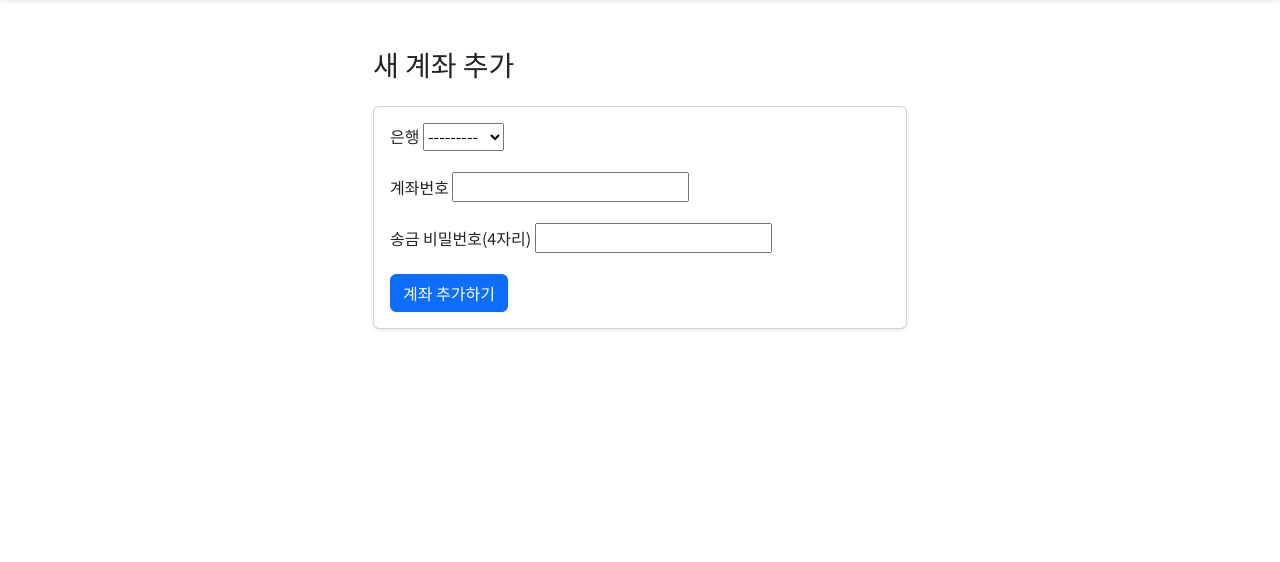
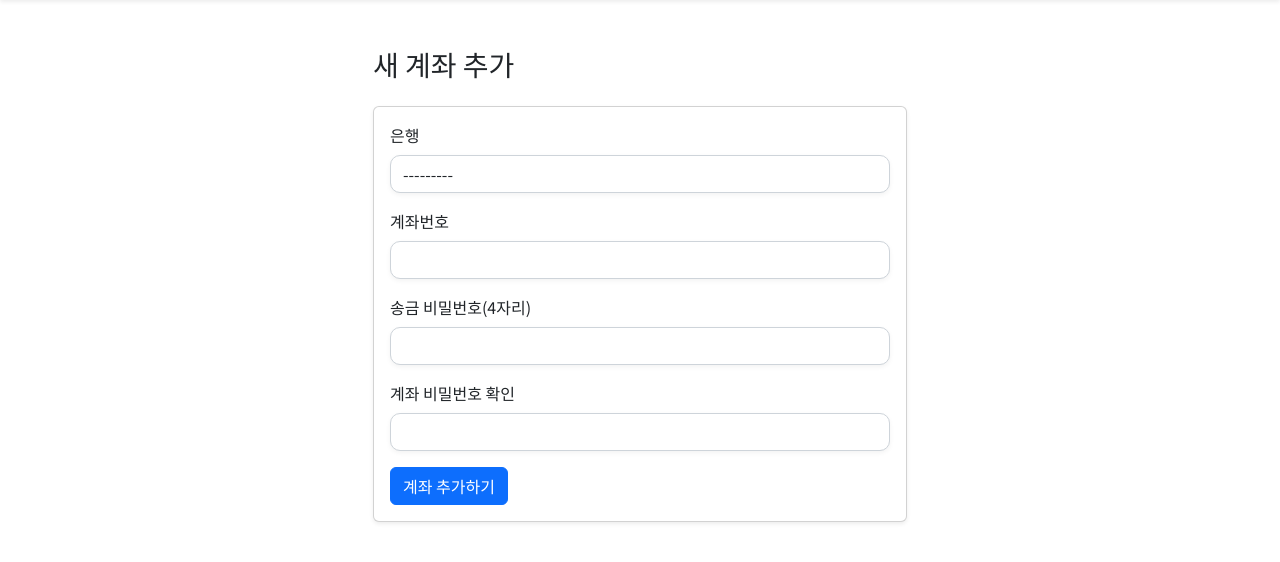
Before and after one commit to leeyonjoo150/samsam_fintech, a Django app: page /manacc/acc/create/ in a window 1280 px wide. Shown: the part 56-618 px from the top of the page. Run offline with Django 5.2, Linux system fonts and the light colour scheme; some web fonts are replaced.

Commit message:
폼 비밀번호 수정

```diff
--- a/manage_account/forms.py
+++ b/manage_account/forms.py
@@ -11,5 +11,7 @@ class AccountModelForm(forms.ModelForm):
             'acc_pw': '송금 비밀번호(4자리)',
         }
         widgets = {
-            'acc_pw': forms.PasswordInput(),
+            'acc_bank': forms.Select(attrs={'class': 'form-control'}),
+            'acc_num': forms.TextInput(attrs={'class': 'form-control'}),
+            'acc_pw': forms.PasswordInput(attrs={'class': 'form-control'}),
         }
--- /dev/null
+++ b/manage_account/static/manage_account/js/manacc.js
@@ -0,0 +1,13 @@
+document.getElementById('accountCreateForm').addEventListener('submit', function(event) {
+    var passwordField = document.getElementById('id_acc_pw');
+    var password = passwordField ? passwordField.value : '';
+    var confirmPassword = document.getElementById('acc_pw_confirm').value;
+    var errorMessageDiv = document.getElementById('password_match_error');
+
+    if (password !== confirmPassword) {
+        event.preventDefault();
+        errorMessageDiv.textContent = '비밀번호가 다릅니다';
+    } else {
+        errorMessageDiv.textContent = ''; // Clear the error message if passwords match
+    }
+});
--- a/manage_account/templates/manage_account/account_create.html
+++ b/manage_account/templates/manage_account/account_create.html
@@ -1,4 +1,5 @@
 {% extends 'common/base.html' %}
+{% load static %}
 {% block content %}
 
 <div class="container my-5">
@@ -7,7 +8,7 @@
             <h3 class="mb-4">새 계좌 추가</h3>
             <div class="card shadow-sm">
                 <div class="card-body">
-                    <form method="post">
+                    <form method="post" id="accountCreateForm">
                         {% csrf_token %}
 
                         <!-- Display form fields manually for better styling -->
@@ -23,6 +24,11 @@
                             <label for="{{ form.acc_pw.id_for_label }}" class="form-label">{{ form.acc_pw.label }}</label>
                             {{ form.acc_pw }}
                         </div>
+                        <div class="mb-3">
+                            <label for="acc_pw_confirm" class="form-label">계좌 비밀번호 확인</label>
+                            <input type="password" class="form-control" id="acc_pw_confirm" name="acc_pw_confirm">
+                            <div id="password_match_error" class="text-danger mt-2"></div>
+                        </div>
 
                         <button type="submit" class="btn btn-primary">계좌 추가하기</button>
                     </form>
@@ -32,4 +38,6 @@
     </div>
 </div>
 
+<script src="{% static 'manage_account/js/manacc.js' %}"></script>
+
 {% endblock %}
```
